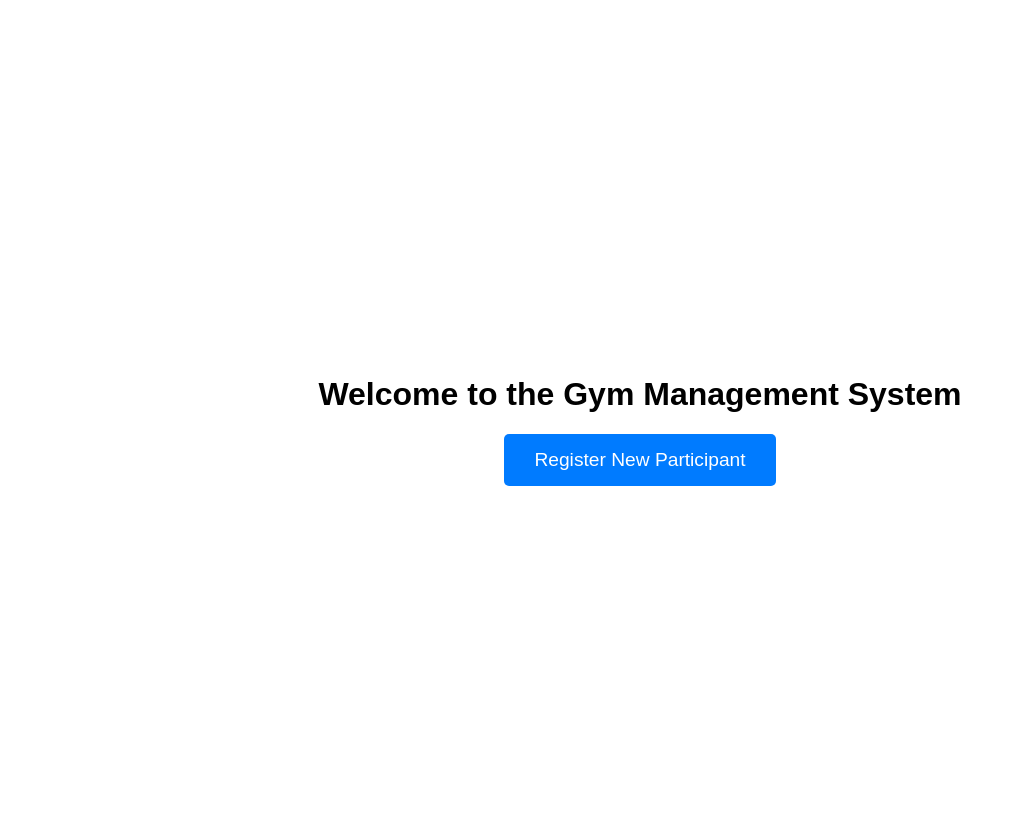
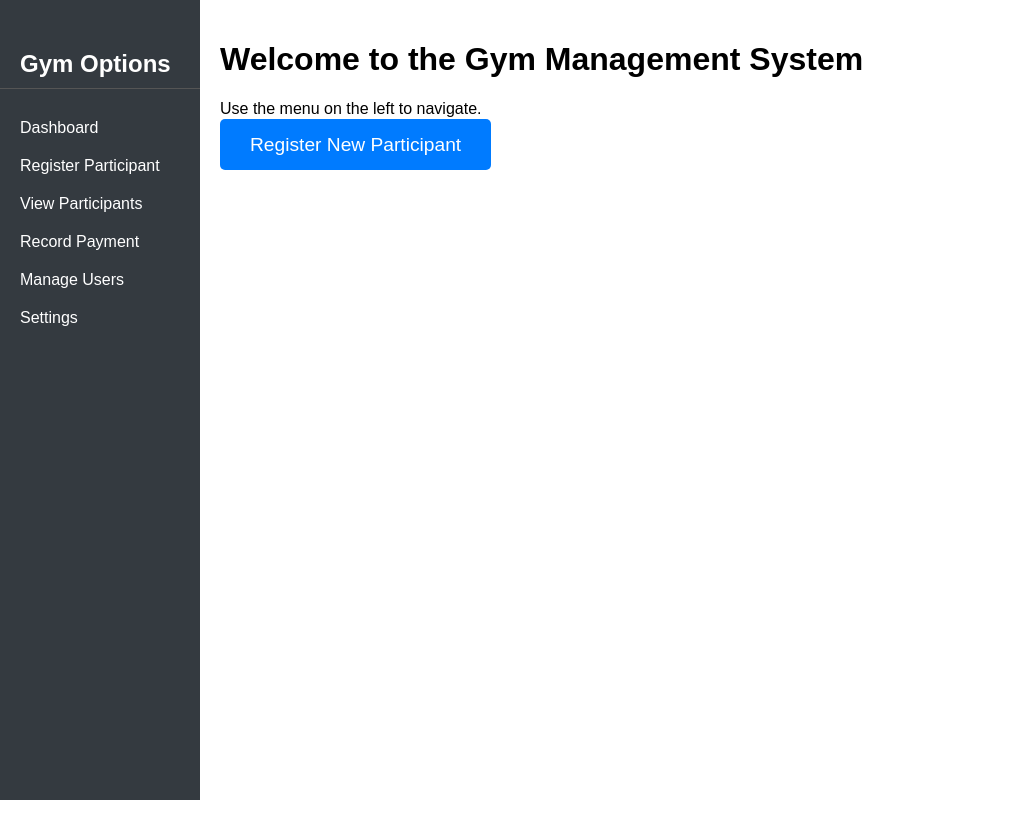
Before and after one commit to Muyundo/gym-management-system, a website: page frontend/dashboard.html in a window 1280 px wide. Shown: the whole page, without its empty margins (0-1023 px from the left). After the commit the page ends 800 px from the top, so only its background shows below. Drawn offline with Linux system fonts and the light colour scheme; files that its build step writes are made by us from their sources.

Commit message:
included menu items

```diff
--- a/frontend/dashboard.html
+++ b/frontend/dashboard.html
@@ -4,16 +4,51 @@
     <meta charset="UTF-8">
     <meta name="viewport" content="width=device-width, initial-scale=1.0">
     <title>Gym Management System - Dashboard</title>
-    <link rel="stylesheet" href="../css/style.css">
+    <link rel="stylesheet" href="css/style.css">
     <style>
-        .dashboard-container {
-            display: flex;
-            flex-direction: column;
-            align-items: center;
-            justify-content: center;
-            height: 100vh; /* Make the container take up the full viewport height */
-            text-align: center;
+        body {
+            font-family: sans-serif;
+            margin: 0; /* Remove default body margin */
+            display: flex; /* Enable flexbox for layout */
+            min-height: 100vh; /* Ensure body takes at least full viewport height */
         }
+
+        .sidebar {
+            background-color: #343a40; /* Dark background for sidebar */
+            color: white;
+            width: 200px; /* Fixed width for the sidebar */
+            padding-top: 20px;
+            flex-shrink: 0; /* Prevent sidebar from shrinking */
+        }
+
+        .sidebar h2 {
+            padding: 10px 20px;
+            margin-bottom: 20px;
+            border-bottom: 1px solid #555;
+        }
+
+        .sidebar ul {
+            list-style: none;
+            padding: 0;
+            margin: 0;
+        }
+
+        .sidebar ul li a {
+            display: block;
+            padding: 10px 20px;
+            text-decoration: none;
+            color: white;
+        }
+
+        .sidebar ul li a:hover {
+            background-color: #495057;
+        }
+
+        .content {
+            flex-grow: 1; /* Allow content to take remaining width */
+            padding: 20px;
+        }
+
         .dashboard-button {
             padding: 15px 30px;
             font-size: 1.2em;
@@ -30,8 +65,20 @@
     </style>
 </head>
 <body>
-    <div class="dashboard-container">
+    <div class="sidebar">
+        <h2>Gym Options</h2>
+        <ul>
+            <li><a href="dashboard.html">Dashboard</a></li>
+            <li><a href="index.html">Register Participant</a></li>
+            <li><a href="#">View Participants</a></li>
+            <li><a href="#">Record Payment</a></li>
+            <li><a href="#">Manage Users</a></li>
+            <li><a href="#">Settings</a></li>
+        </ul>
+    </div>
+    <div class="content">
         <h1>Welcome to the Gym Management System</h1>
+        <p>Use the menu on the left to navigate.</p>
         <a href="index.html" class="dashboard-button">Register New Participant</a>
     </div>
 </body>
```
